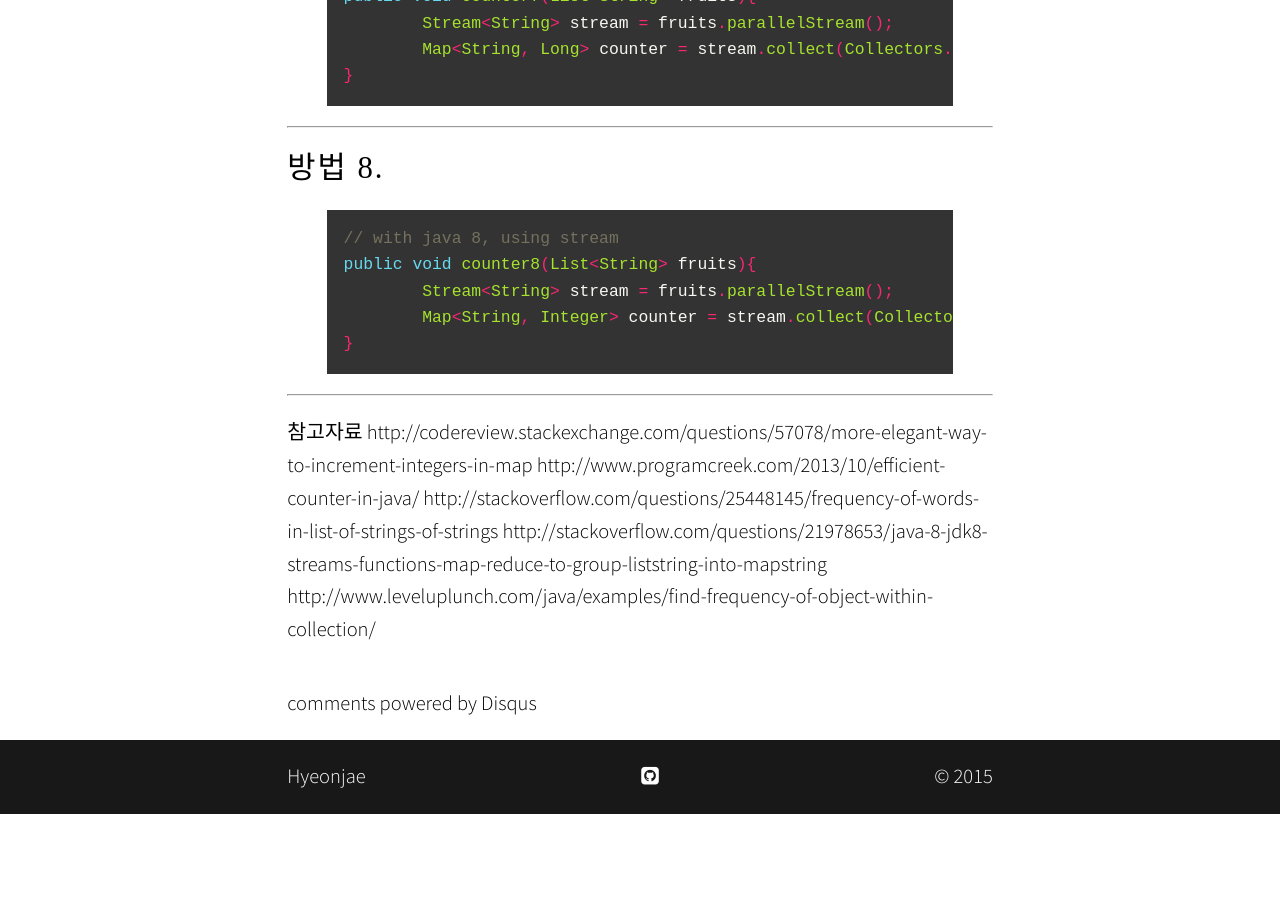
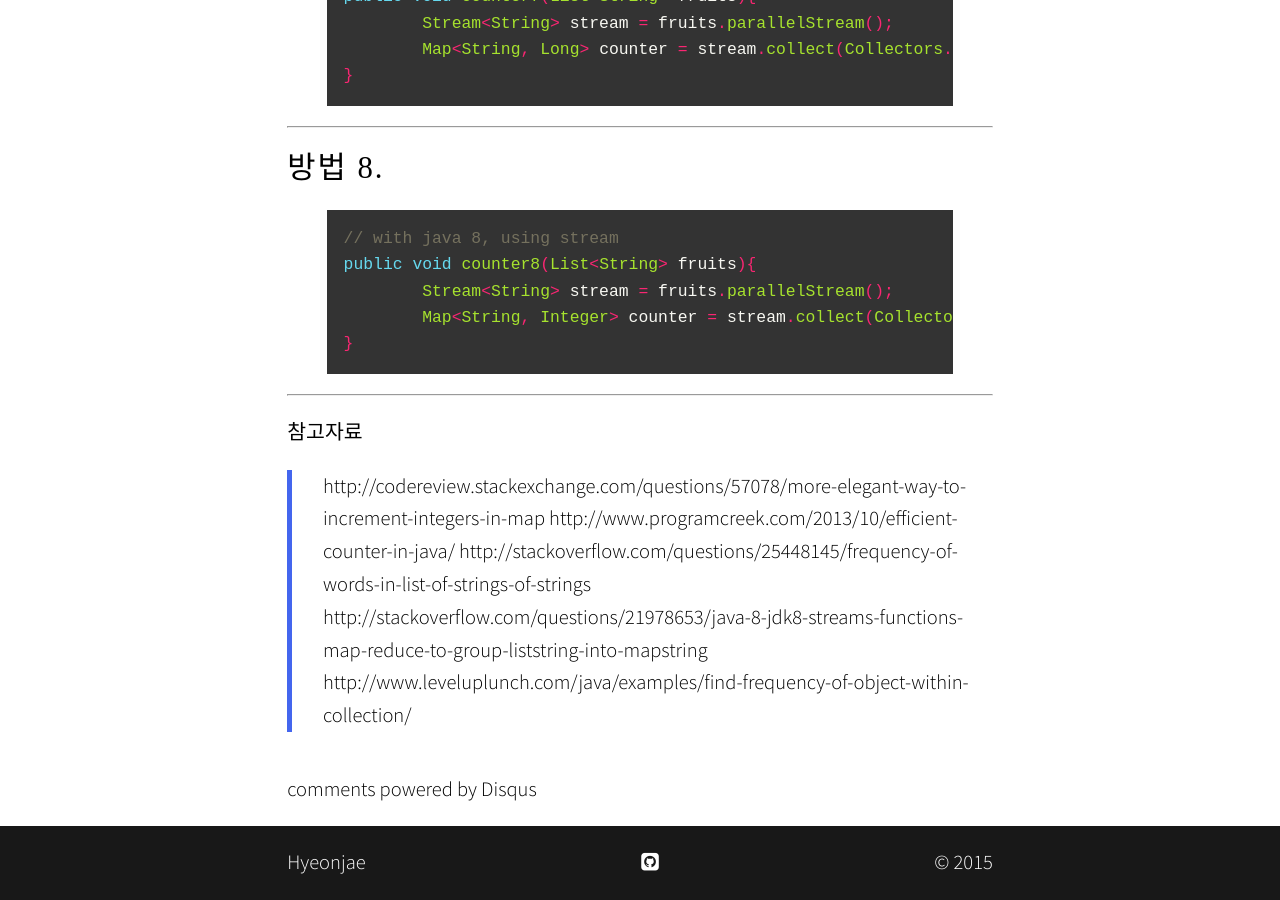
Before and after one commit to hyeonjae/hyeonjae.github.io.archive, a Jekyll site: the page built from _posts/2015-03-06-java-counter.md, in a window 1280 px wide and 900 px high, scrolled down 3590 px. Built offline with Jekyll 4.4.1, drawn with Linux system fonts in a browser that asks for light colours; nearby versions of some CDN libraries; some web fonts are replaced; comment, search, counter and statistics services are not loaded; before the commit the page ends 4404 px from its top, so only the background shows below that.

Commit message:
no message

```diff
--- a/_posts/2015-03-06-java-counter.md
+++ b/_posts/2015-03-06-java-counter.md
@@ -168,8 +168,8 @@ public void counter8(List<String> fruits){
 
 
 참고자료
- http://codereview.stackexchange.com/questions/57078/more-elegant-way-to-increment-integers-in-map
- http://www.programcreek.com/2013/10/efficient-counter-in-java/
- http://stackoverflow.com/questions/25448145/frequency-of-words-in-list-of-strings-of-strings
- http://stackoverflow.com/questions/21978653/java-8-jdk8-streams-functions-map-reduce-to-group-liststring-into-mapstring
- http://www.leveluplunch.com/java/examples/find-frequency-of-object-within-collection/
+> http://codereview.stackexchange.com/questions/57078/more-elegant-way-to-increment-integers-in-map
+> http://www.programcreek.com/2013/10/efficient-counter-in-java/
+> http://stackoverflow.com/questions/25448145/frequency-of-words-in-list-of-strings-of-strings
+> http://stackoverflow.com/questions/21978653/java-8-jdk8-streams-functions-map-reduce-to-group-liststring-into-mapstring
+> http://www.leveluplunch.com/java/examples/find-frequency-of-object-within-collection/
```
